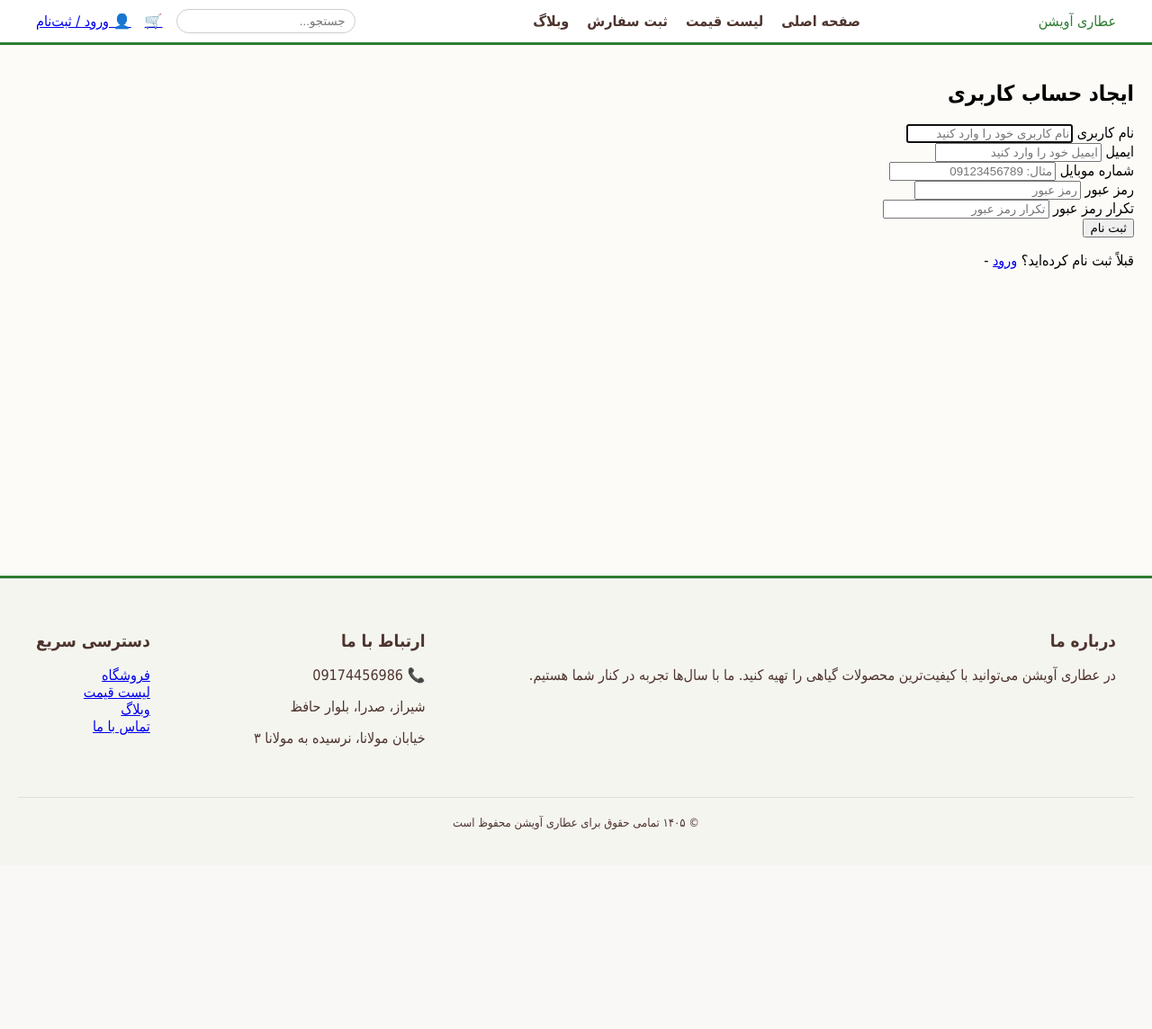
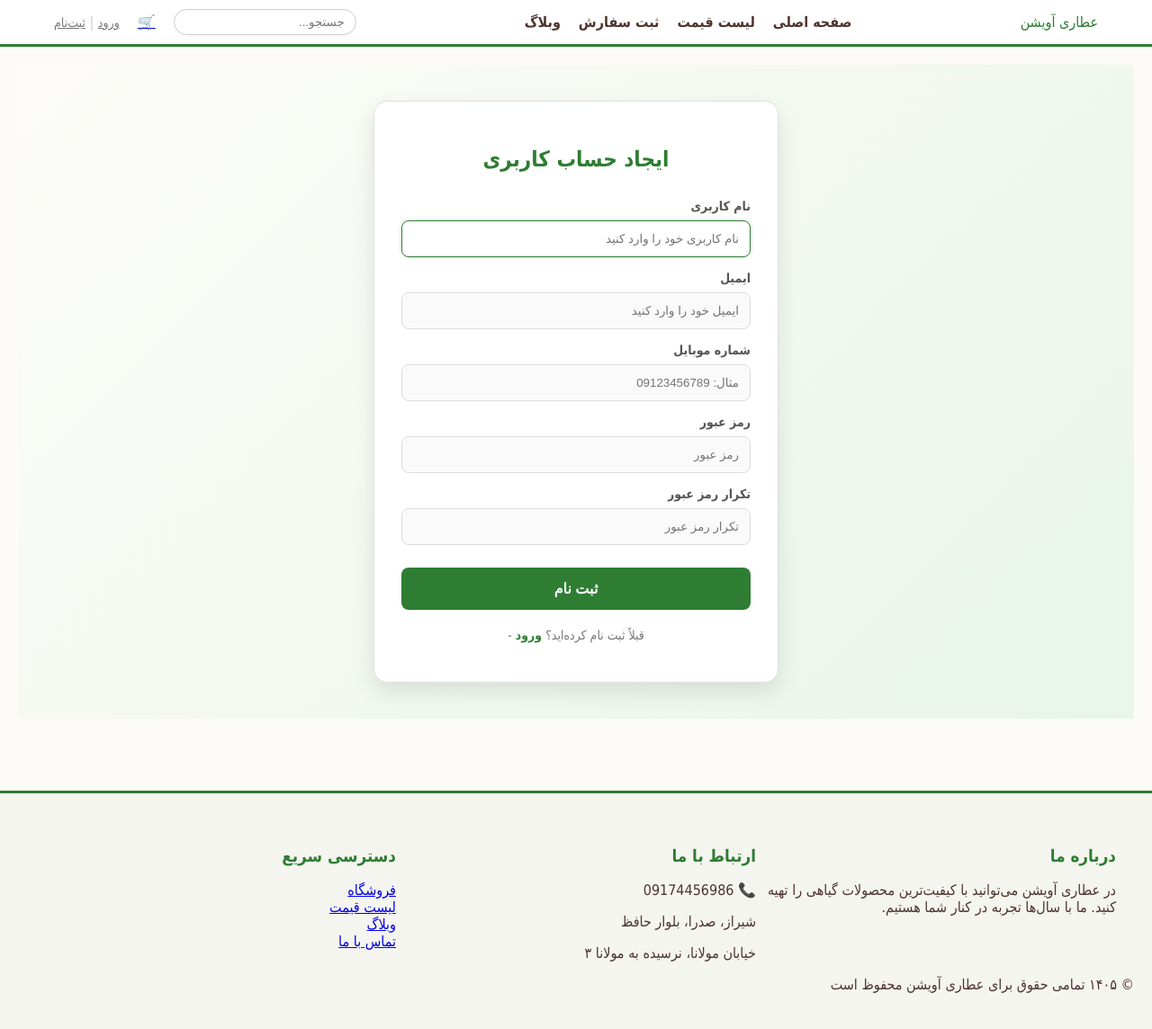
Before and after one commit to Faranak-Fallahi/organic_shop, a Django app: page /accounts/register/ in a window 1280 px wide. Shown: the whole page at 90% size. Before the commit the page ends 923 px from the top, so only its background shows below. Run offline with Django 4.2, Linux system fonts and the light colour scheme.

Commit message:
fix(front): repair header layout issues and static file linking

```diff
--- a/static/css/style.css
+++ b/static/css/style.css
@@ -1,35 +1,37 @@
-/* تنظیمات پایه */
+/* ===== تنظیمات پایه و ریست ===== */
+* {
+    box-sizing: border-box;
+}
+
 body {
     margin: 0;
     padding: 0;
     direction: rtl;
     font-family: Tahoma, sans-serif;
     background-color: #fcfbf7;
+    color: #4e342e;
 }
 
-/* هدر اصلی */
+/* ===== هدر (ثابت ماند) ===== */
 .site-header {
     background: #ffffff !important;
     border-bottom: 3px solid #2e7d32 !important;
     width: 100% !important;
-    display: block !important;
 }
 
-/* ظرف داخلی هدر */
 .header-inner {
     max-width: 1200px;
     margin: 0 auto;
     padding: 10px 20px;
-    display: flex !important; /* این خط معجزه می‌کند */
-    flex-direction: row !important; /* اجبار به افقی بودن */
+    display: flex !important;
     justify-content: space-between !important;
     align-items: center !important;
 }
 
-/* منو */
-.main-nav {
+.main-nav, .header-tools, .user-info {
     display: flex !important;
     gap: 20px !important;
+    align-items: center !important;
 }
 
 .main-nav a {
@@ -38,61 +40,130 @@ body {
     font-weight: bold;
 }
 
-/* ابزارهای چپ */
-.header-tools {
-    display: flex !important;
-    align-items: center !important;
-    gap: 15px !important;
-}
-
 .search-input {
-    padding: 5px 10px;
-    border-radius: 15px;
+    padding: 6px 12px;
+    border-radius: 20px;
     border: 1px solid #ccc;
 }
 
-.auth-section .user-info {
-    display: flex !important;
-    align-items: center !important;
-    gap: 10px !important;
+/* ===== استایل فرم‌های ثبت‌نام و ورود (دقیقاً بر اساس کلاس‌های تو) ===== */
+.register-wrapper {
+    display: flex;
+    justify-content: center;
+    align-items: center;
+    min-height: 80vh;
+    padding: 40px 20px;
+    background: linear-gradient(135deg, #fdfcf8 0%, #e8f5e9 100%);
 }
-/* فوتر */
-footer {
-    background-color: #f5f5f0;
+
+.register-card {
+    background: #ffffff;
+    width: 100%;
+    max-width: 450px;
+    padding: 30px;
+    border-radius: 15px;
+    box-shadow: 0 10px 25px rgba(0,0,0,0.1);
+    border: 1px solid #e0e0e0;
+}
+
+.register-title {
+    text-align: center;
+    color: #2e7d32;
+    margin-bottom: 30px;
+    font-size: 24px;
+}
+
+.form-group {
+    margin-bottom: 15px;
+    display: flex;
+    flex-direction: column;
+}
+
+.form-group label {
+    margin-bottom: 8px;
+    font-weight: bold;
+    font-size: 14px;
+    color: #555;
+}
+
+/* استایل دادن به Inputهایی که جنگو تولید می‌کند */
+.form-group input {
+    width: 100%;
+    padding: 12px;
+    border: 1px solid #ddd;
+    border-radius: 8px;
+    background-color: #fafafa;
+    transition: 0.3s;
+}
+
+.form-group input:focus {
+    border-color: #2e7d32;
+    background-color: #fff;
+    outline: none;
+    box-shadow: 0 0 5px rgba(46, 125, 50, 0.2);
+}
+
+/* دکمه ثبت‌نام و ورود */
+.register-btn {
+    width: 100%;
+    padding: 14px;
+    background-color: #2e7d32;
+    color: white;
+    border: none;
+    border-radius: 8px;
+    font-size: 16px;
+    font-weight: bold;
+    cursor: pointer;
+    margin-top: 10px;
+    transition: 0.3s;
+}
+
+.register-btn:hover {
+    background-color: #1b5e20;
+    transform: translateY(-2px);
+}
+
+/* لینک پایین فرم */
+.login-link {
+    text-align: center;
+    margin-top: 20px;
+    font-size: 14px;
+    color: #777;
+}
+
+.login-link a {
+    color: #2e7d32;
+    text-decoration: none;
+    font-weight: bold;
+}
+
+/* استایل خطاهای فرم */
+.error-text {
+    color: #d32f2f;
+    font-size: 12px;
+    margin-top: 5px;
+    display: block;
+}
+
+/* ===== فوتر (ثابت ماند) ===== */
+.site-footer {
+    background: #f5f5f0;
     border-top: 3px solid #2e7d32;
     padding: 40px 20px;
-    color: #4e342e;
-    margin-top: 50px;
+    margin-top: 60px;
 }
 
 .footer-container {
+    max-width: 1200px;
+    margin: auto;
     display: flex;
     justify-content: space-between;
-    align-items: flex-start;
-    max-width: 1200px;
-    margin: auto;
-    gap: 40px;
 }
 
-.footer-section {
+.footer-column {
     flex: 1;
-    text-align: right;
 }
 
-.footer-section h3 {
+.footer-column h3 {
     color: #2e7d32;
-    margin-bottom: 10px;
 }
-
-.footer-section p {
-    font-size: 14px;
-    line-height: 1.8;
-}
-
-.footer-bottom {
-    text-align: center;
-    margin-top: 40px;
-    border-top: 1px solid #ddd;
-    padding-top: 20px;
-    font-size: 13px;
-}
--- a/templates/base.html
+++ b/templates/base.html
@@ -46,9 +46,12 @@
 
 {% else %}
 
-<a href="{% url 'login' %}" class="login-link">
-👤 ورود / ثبت‌نام
-</a>
+
+  <div class="auth-links">
+        <a href="{% url 'login' %}" class="login-link">ورود</a>
+        <span style="color: #ccc;">|</span>
+        <a href="{% url 'register' %}" class="login-link">ثبت‌نام</a>
+    </div>
 
 {% endif %}
 </div>
```
